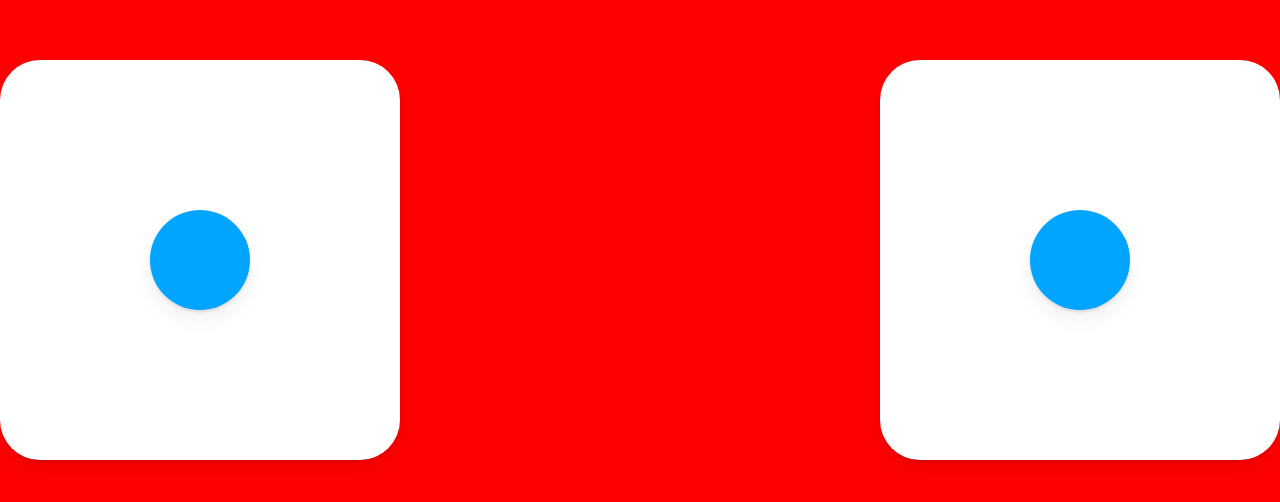
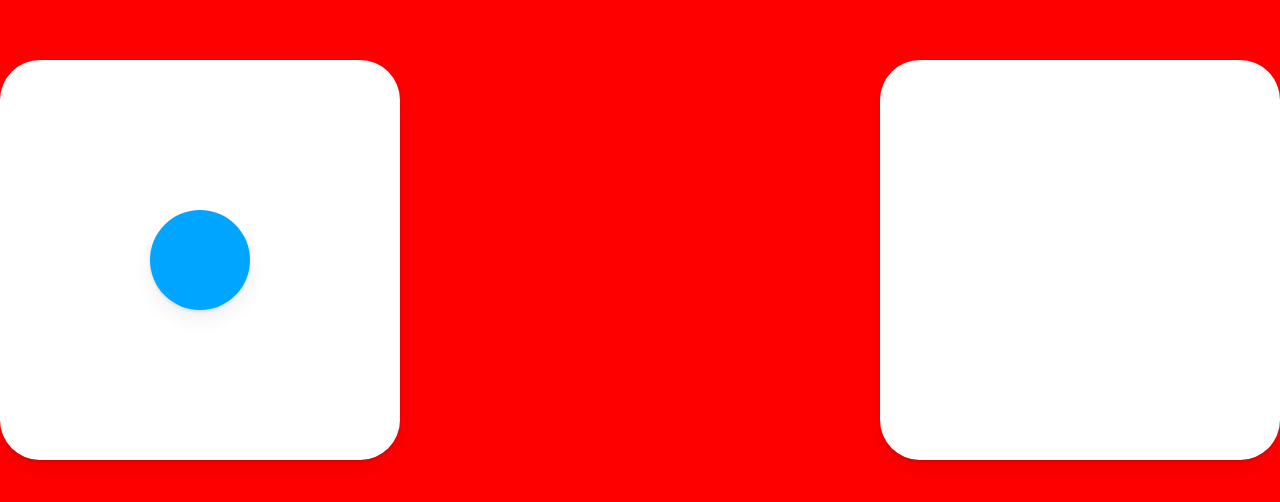
Before and after one commit to wonjangcloud9/react-animation, a React (Create React App) app: page / in a window 1280 px wide. Shown: the part 140-642 px from the top of the page. Built offline with nearby package versions, Linux system fonts and the light colour scheme.

Commit message:
layoutId

```diff
--- a/src/App.tsx
+++ b/src/App.tsx
@@ -26,7 +26,6 @@ const Circle = styled(motion.div)`
   background-color: #00a5ff;
   height: 100px;
   width: 100px;
-  border-radius: 50px;
   box-shadow: 0 2px 3px rgba(0, 0, 0, 0.1), 0 10px 20px rgba(0, 0, 0, 0.06);
 `;
 
@@ -36,10 +35,14 @@ function App() {
   return (
     <Wrapper onClick={toggleClicked}>
       <Box>
-        <Circle />
+        {!clicked ? (
+          <Circle layoutId="circle" style={{ borderRadius: 50 }} />
+        ) : null}
       </Box>
       <Box>
-        <Circle />
+        {clicked ? (
+          <Circle layoutId="circle" style={{ borderRadius: 0 }} />
+        ) : null}
       </Box>
     </Wrapper>
   );
```
